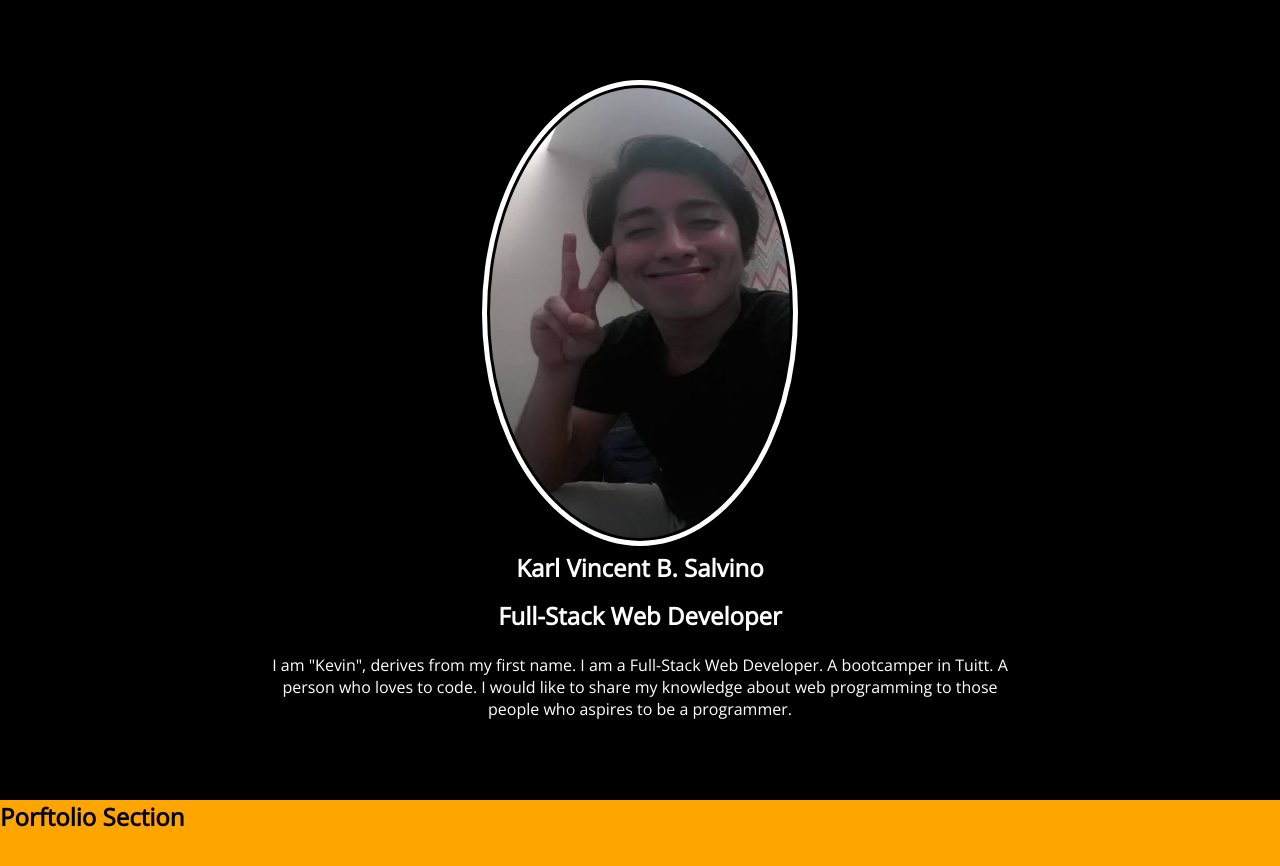
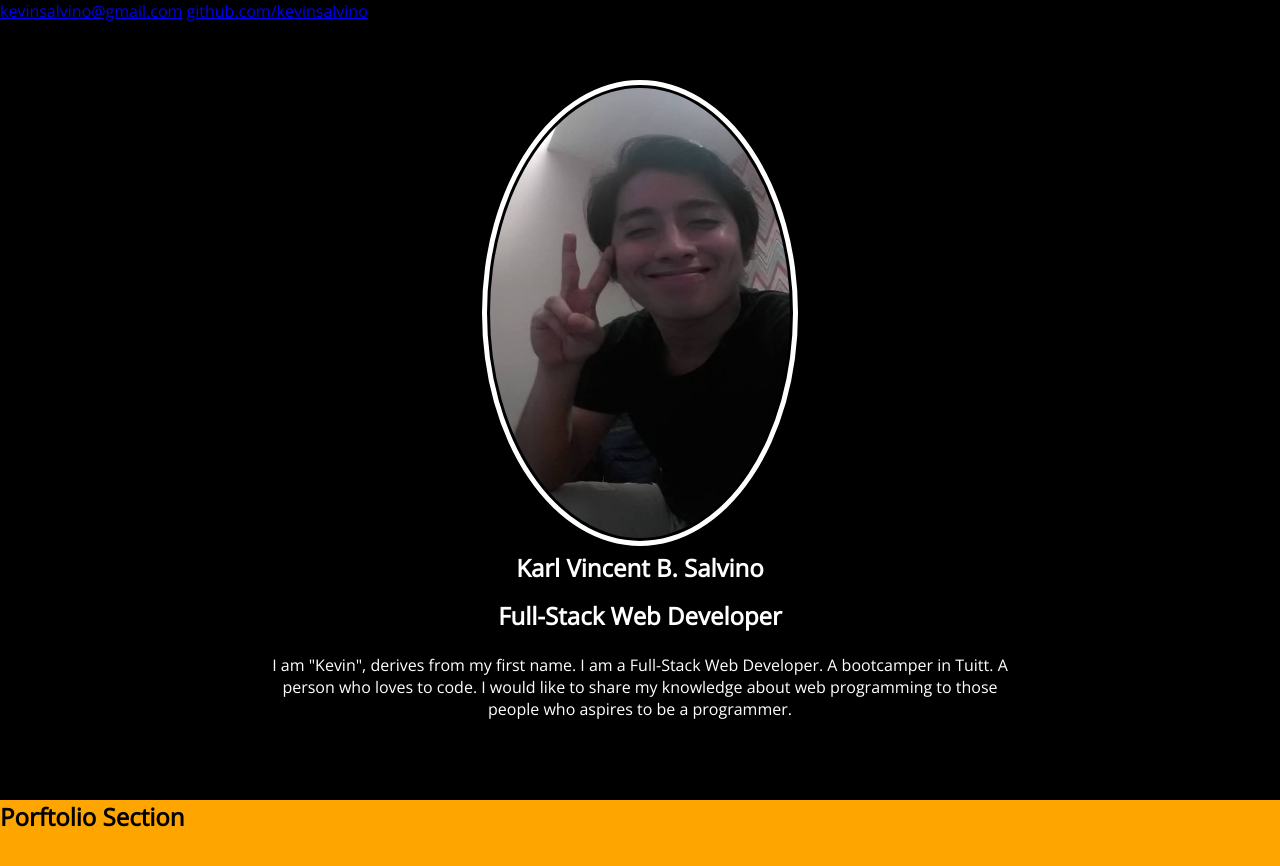
Before and after one commit to kevinsalvino/mod00-00, a plain HTML site: page index.html in a window 1280 px wide. Shown: the top 866 px of the page. Drawn offline with nearby package versions, Linux system fonts and the light colour scheme.

Commit message:
My second commit

```diff
--- a/index.html
+++ b/index.html
@@ -22,6 +22,9 @@
 
 	<!--  Main section -->
 	<section id="main-section">
+
+		<a href="mailto:kevinsalvino@gmail.com">kevinsalvino@gmail.com</a>
+		<a href="github.com/kevinsalvino">github.com/kevinsalvino</a>
 
 		<div class="about">
 		<img class="my-picture" src="assets\img\me.jpg" width="300" height="500">
```
